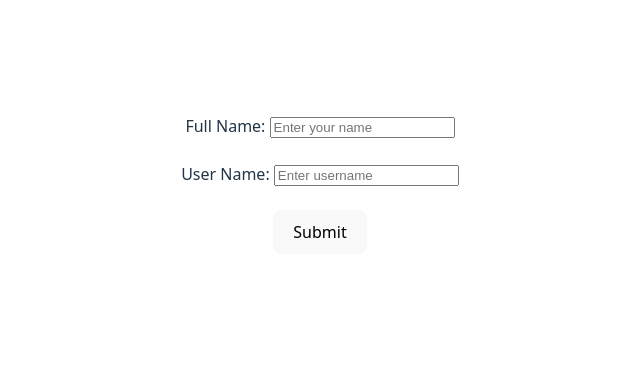
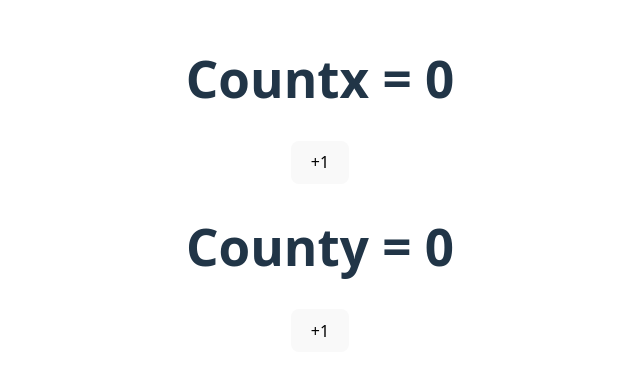
Before and after one commit to shreyash5709/WEBD_STUDY_MATERIALS, a React (Vite) app in the folder 12-ReactJS/react-state-class2/: page / in a window 1280 px wide. Shown: the part 216-592 px from the top of the page, without its empty margins (320-960 px from the left). Built offline with nearby package versions, Linux system fonts and the light colour scheme.

Commit message:
understanding the useEffect() Hook

```diff
--- a/12-ReactJS/react-state-class2/src/App.jsx
+++ b/12-ReactJS/react-state-class2/src/App.jsx
@@ -1,4 +1,5 @@
 import './App.css';
+import Counter from './Counter';
 import Form from './Form';
 import Lottry from './Lottry';
 import LudoBoard from './LudoBoard';
@@ -8,7 +9,7 @@
 function App() {
   return (
     <>
-      <Form />
+      <Counter />
     </>
   )
 }
--- /dev/null
+++ b/12-ReactJS/react-state-class2/src/Counter.jsx
@@ -0,0 +1,25 @@
+import { useEffect, useState } from "react"
+
+export default function Counter(){
+    let [countx, setCountx] = useState(0);
+    let [county, setCounty] = useState(0);
+    let incCountx = () => {
+        setCountx((currCount) => currCount+1);
+    }
+    let incCounty = () => {
+        setCounty((currCount) => currCount+1);
+    }
+
+    useEffect(
+        function sideEffect(){
+            console.log("This is sideeffect of useState");
+        },
+        [countx]
+    )
+    return(<>
+        <h1>Countx = {countx}</h1>
+        <button onClick={incCountx}>+1</button>
+        <h1>County = {county}</h1>
+        <button onClick={incCounty}>+1</button>
+    </>)
+}
```
